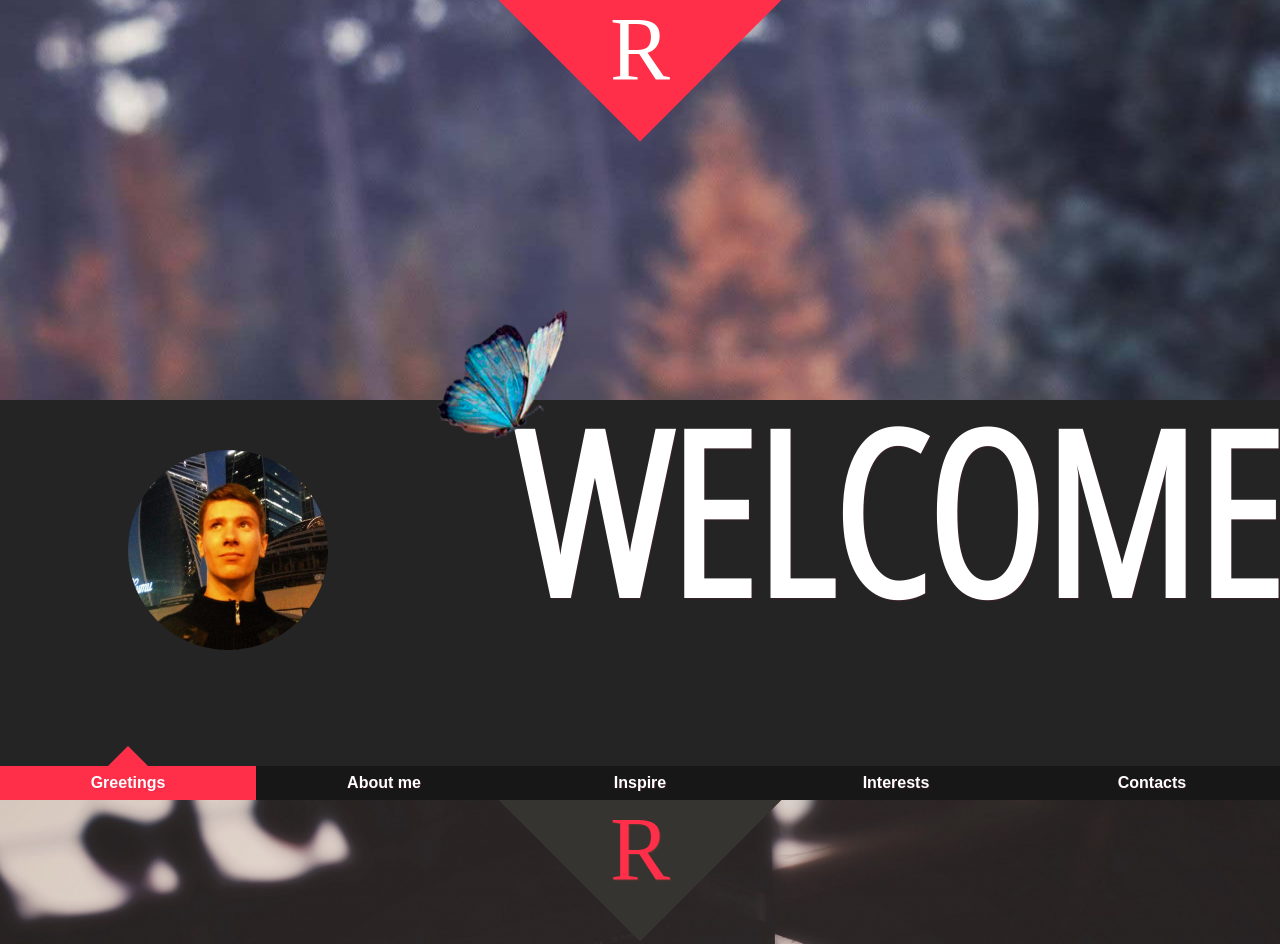
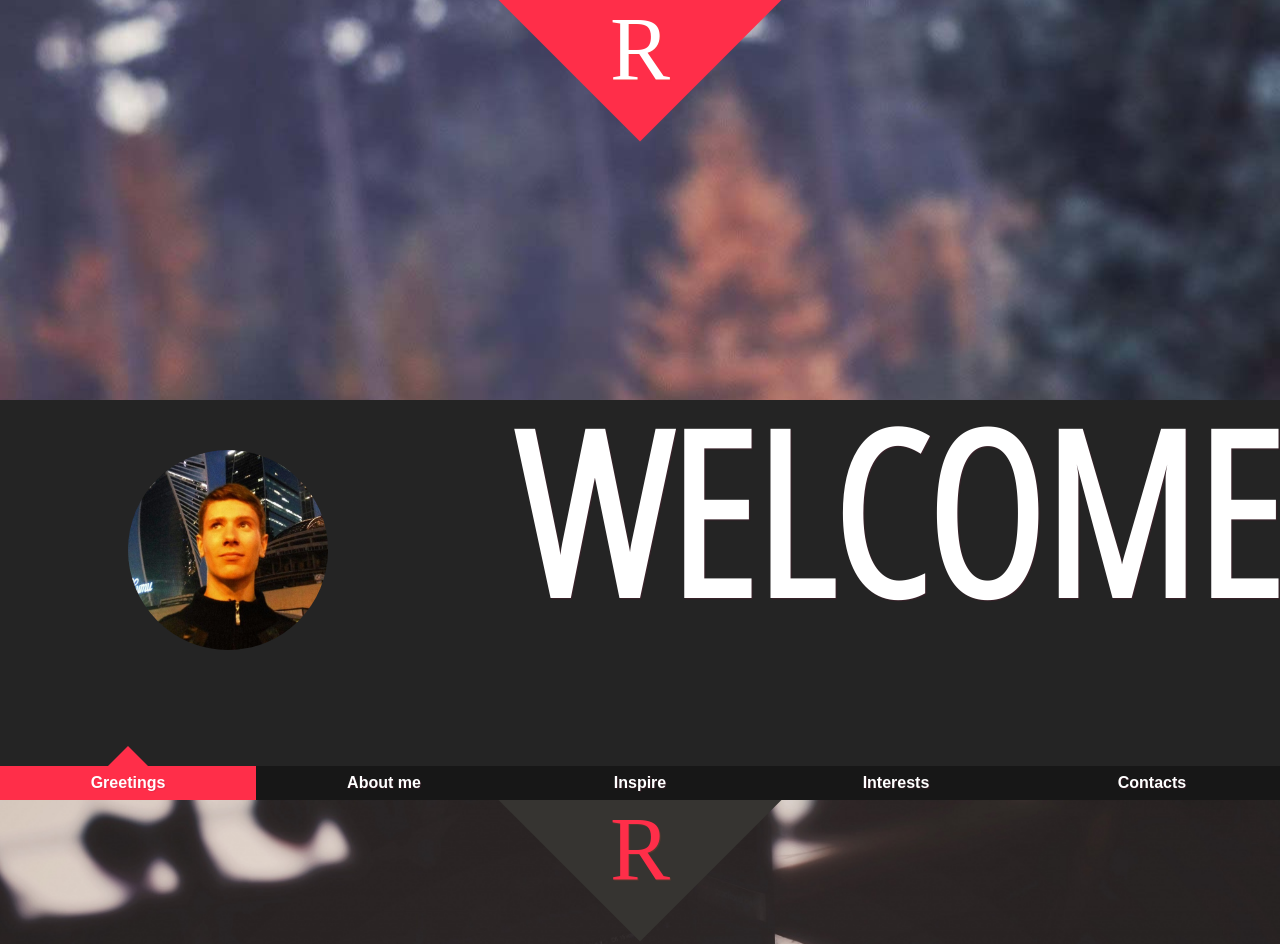
Before and after one commit to r-karts/portfolio-webpack, a website built with webpack: page src/index.html in a window 1280 px wide. Shown: the top 944 px of the page. Built offline with nearby package versions, Linux system fonts and the light colour scheme.

Commit message:
remove buterfly

```diff
--- a/src/css/style.scss
+++ b/src/css/style.scss
@@ -412,21 +412,7 @@ body {
         top: 0;
         right: 0;
         width: auto;
-        img {
-  display: inline-block;
-          position: absolute;
-          width: 130px;
-          height: 130px;
-          border: 0;
-          border-radius: 0;
-          margin: 0;
-          padding: 0;
-          top: 0;
-          left: 0;
-          transform: translateY(-70%) translateX(-59%);
-        }
       }
-
   }
 
 }
--- a/src/index.html
+++ b/src/index.html
@@ -35,7 +35,7 @@
         <section class="st-panel" id="st-panel-1">
             <div class="st-deco" data-icon="R"></div>
             <div class="avatar-section">
-                    <h1><img src="./img/butterfly.png" alt="">WELCOME</h1>
+                    <h1>WELCOME</h1>
                     <p><img src="./img/about-me.jpg" alt=""></p>
             </div>
         </section>
```
